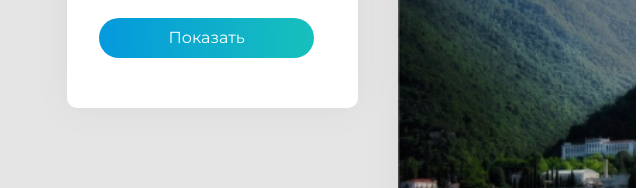
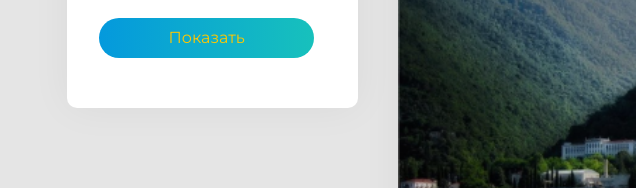
Before and after one commit to Dmitrij413/Pero_Travel, a website built with Parcel: page excursions.html in a window 1280 px wide. In both pictures the pointer is over the button 219 px from the left and 1284 px from the top of the page. Shown: the part 1247-1435 px from the top of the page, 13-653 px from the left. Built offline with nearby package versions, Linux system fonts and the light colour scheme.

Commit message:
Merge remote-tracking branch 'origin/main'

```diff
--- a/css/main.css
+++ b/css/main.css
@@ -953,6 +953,11 @@ footer ul {
   border: none;
 }
 
+#filter-left-btn:hover {
+  cursor: pointer;
+  color: #FFC700;
+}
+
 .peoples-radios {
   display: flex;
   flex-wrap: wrap;
@@ -1201,7 +1206,8 @@ input::-webkit-inner-spin-button {
 }
 
 .our-tours-btn:hover {
-
+  cursor: pointer;
+  color: #FFC700;
 }
 
 .our-tours-like {
```
